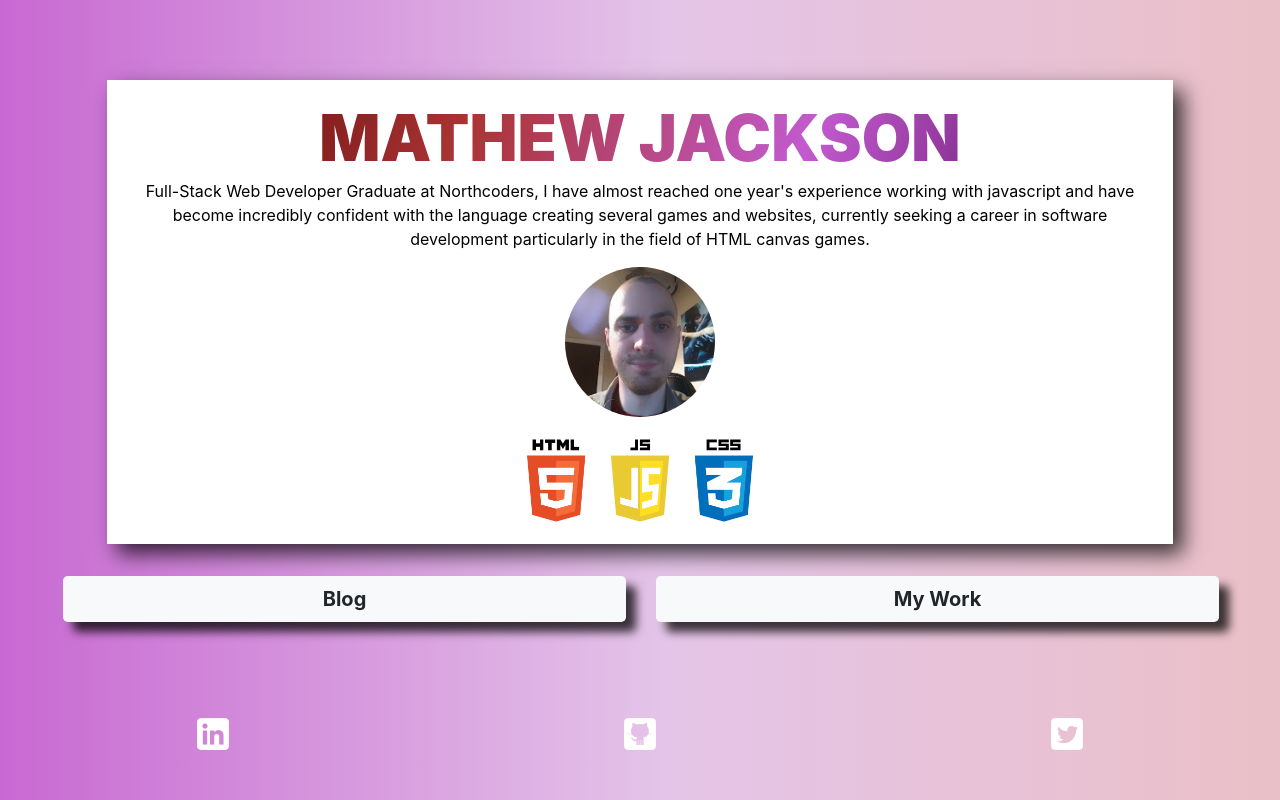
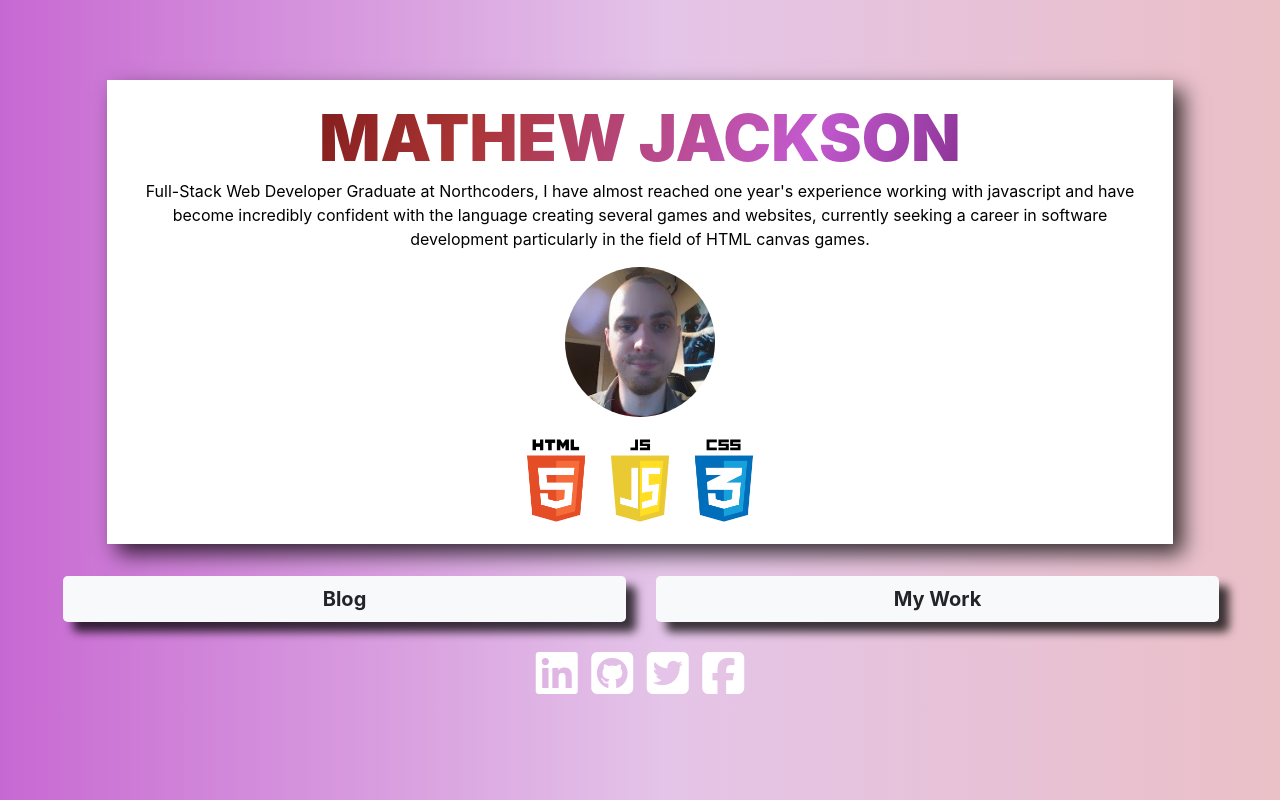
Before and after one commit to Chompski/MathewJacksonProfile, a PHP site: page /index.html in a window 1280 px wide. Run offline with PHP 8.4, Linux system fonts and the light colour scheme; some libraries are stand-ins or nearby versions.

Commit message:
Reworked links

```diff
--- a/index.css
+++ b/index.css
@@ -53,16 +53,15 @@ p {
 }
 
   .LinkList {
-    margin-top: 5rem;
-    margin-bottom: 1rem;
-    width: 3rem;
-    padding-left: 0.5rem;
-    padding-right: 0.5rem;
+   width: 5rem;
+   color: white;
+
   }
 
   .LinkList:hover{
 
   }
+
 
   .about {
     padding-left: 2rem;
--- a/index.html
+++ b/index.html
@@ -14,10 +14,11 @@
   <script src="https://ajax.googleapis.com/ajax/libs/jquery/3.4.1/jquery.min.js"></script>
   <script src="https://cdnjs.cloudflare.com/ajax/libs/popper.js/1.16.0/umd/popper.min.js"></script>
   <script src="https://maxcdn.bootstrapcdn.com/bootstrap/4.4.1/js/bootstrap.min.js"></script>
+  <script src="https://kit.fontawesome.com/9b0a8fa8f0.js" crossorigin="anonymous"></script>
 </head>
 
 <body>
-  <div id="main" class="container-fluid text-white layer">
+  <div id="main" class="container-fluid">
 
     <!-- <div class="col-12">
       <div class="main">
@@ -54,22 +55,20 @@
      <a href="#" class="btn-lg btn-block btn-light" role="button">My Work</a>
    </div>
  </div>
-
  </div>
 
  <!-- Links -->
- <div class="row">
- <div class="col-4">
-       <a href="https://www.linkedin.com/in/mathew-jackson-b051a016b/"><img src="Images/in.png"
-             class="LinkList mx-auto d-block img-fluid" /></a></li>
-           </div>
-     <div class="col-4">
-     <a href="https://github.com/Chompski"><img src="Images/git.png" class="LinkList mx-auto d-block img-fluid" /></a></li>
-           </div>
-     <div class="col-4">
-     <a href="https://twitter.com/Ze_Chompski"><img src="Images/twitter.png" class="LinkList mx-auto d-block img-fluid" /></a></li>
-           </div>
- </div>
+ <div class=" col-12 text-center text-center">
+    <span style="font-size: 3em; color: white;">
+     <a class="LinkList" href="https://www.linkedin.com/in/mathew-jackson-b051a016b/"><i class="fab fa-linkedin "></i></a>
+
+     <a class="LinkList" href="https://github.com/Chompski"><i class="fab fa-github-square"></i></a>
+
+     <a class="LinkList" href="https://twitter.com/Ze_Chompski"><i  class="fab fa-twitter-square"></i></a>
+
+     <a class="LinkList" href="https://www.facebook.com/mathewjacksondev"><i class="fab fa-facebook-square"></i></a>
+   </span>
+</div>
  <!-- end Links -->
 
 
```
